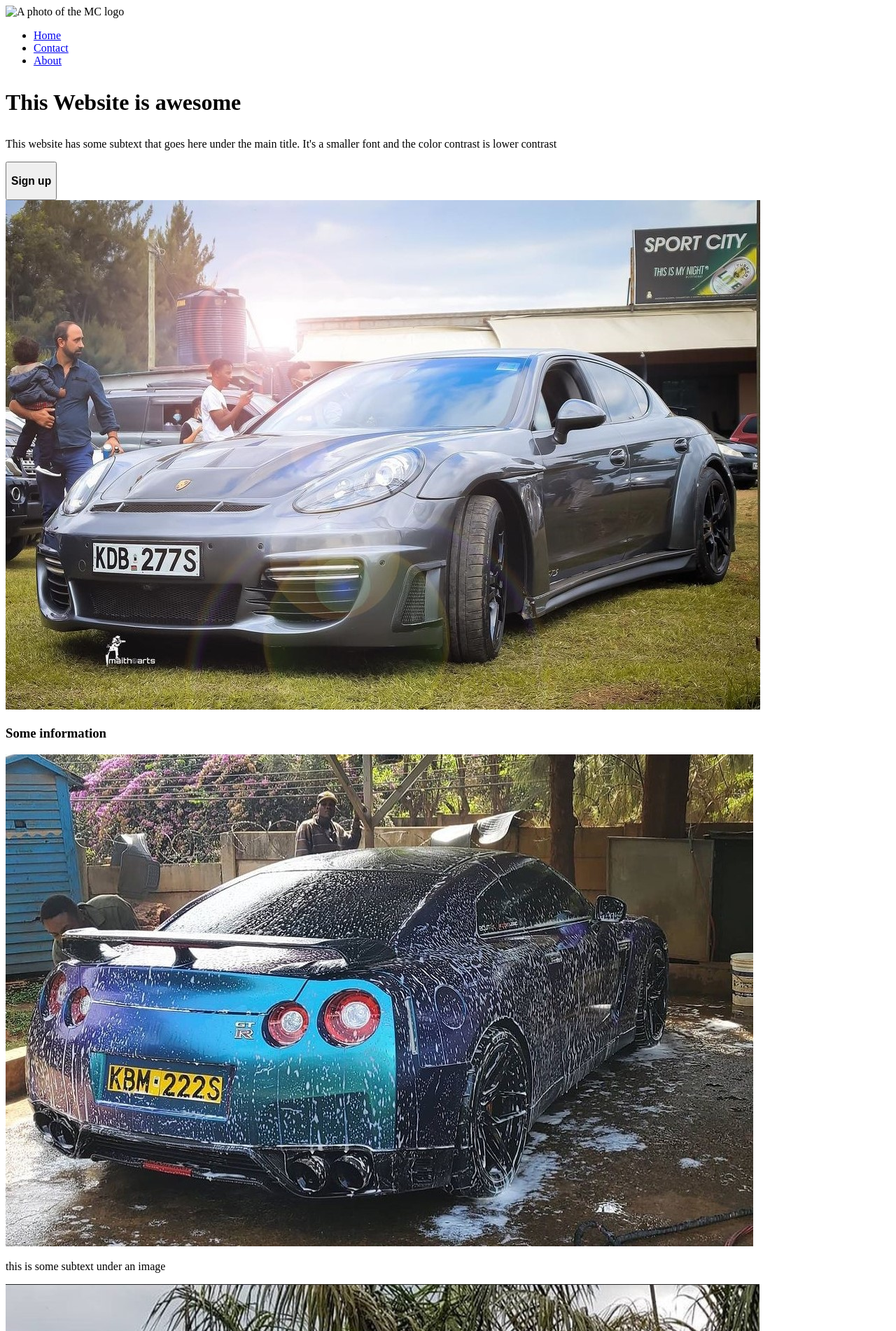
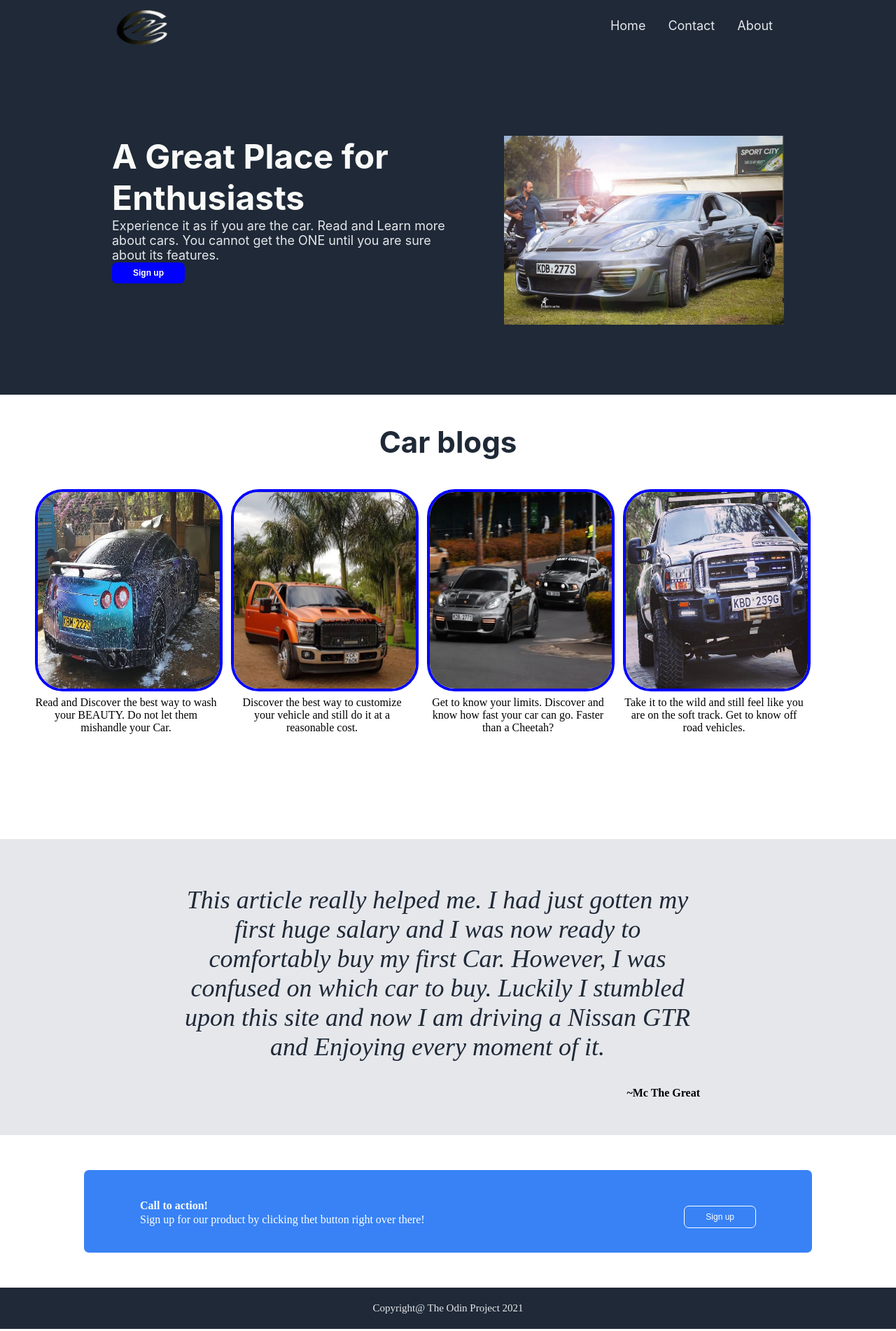
Before and after one commit to MercyKorir/odin-landing-page, a plain HTML site: page index.html in a window 1280 px wide. Shown: the top 1902 px of the page at 70% size. Drawn offline with Linux system fonts and the light colour scheme.

Commit message:
Final Changes

```diff
--- a/index.html
+++ b/index.html
@@ -4,27 +4,28 @@
     <meta charset="UTF-8">
     <meta http-equiv="X-UA-Compatible" content="IE=edge">
     <meta name="viewport" content="width=device-width, initial-scale=1.0">
+    <link rel="stylesheet" href="./styles.css">
     <title>Landing-page</title>
 </head>
 <body>
+    <!----Navigation menu----->
     <nav class="navigation-bar">
-        <div class="navigation-container">
+        <div class="navigation-container flex-row">
             <div class="header-logo">
-                <img src="./images/Mc.jpg" alt="A photo of the MC logo">
+                <img src="./images/logo/Logo.png" alt="A photo of the MC logo">
             </div>
-            <div class="navigation-bar-links">
-                <ul>
-                    <li><a href="./index.html">Home</a></li>
-                    <li><a href="./index.html">Contact</a></li>
-                    <li><a href="./index.html">About</a></li>
+            <div>
+                <ul class="navigation-bar-links">
+                    <li class="navigation-link"><a href="./index.html">Home</a></li>
+                    <li class="navigation-link"><a href="./index.html">Contact</a></li>
+                    <li class="navigation-link"><a href="./index.html">About</a></li>
                 </ul>
             </div>
         </div>
-    </nav>
-    <div class="first-section">
+        <div class="first-section flex-row">
             <div class="leftside-firstsection">
-        <h1><p>This Website is awesome</p></h1>
-        <p>This website has some subtext that goes here under the main title. It's a smaller font and the color contrast is lower contrast</p>
+                <h1 class="main-text">A Great Place for Enthusiasts</h1>
+                <p class="secondary-text">Experience it as if you are the car. Read and Learn more about cars. You cannot get the ONE until you are sure about its features.</p>
                 <span class="button">
                     <button><h3>Sign up</h3></button>
                 </span>
@@ -34,53 +35,101 @@
             </div>
 
         </div>
+    </nav>
+    <!--x--Navigation menu--x--->
 
+<!---Main section--->
+    <div class="main-section">
         <div class="carousel">
             <div class="carousel-headingtext">
-            <h3>Some information</h3>
+                <h3>Car blogs</h3>
             </div>
             <div class="image-carousel">
-            <div class="image-and-text">
+                <div class="image-and-text" data-aos="fade-right" data-aos-delay="200">
+                    <div  class="blog-image">
                         <img src="./images/Assets/blog55.jpg" alt="">
-                <p>this is some subtext under an image</p>
+
                     </div>
-            <div class="image-and-text">
+                    <div class="image-title">
+                        <p>Read and Discover the best way to wash your BEAUTY. Do not let them mishandle your Car.</p>
+
+                    </div>
+
+                </div>
+                <div class="image-and-text" data-aos="fade-in" data-aos-delay="200">
+                    <div class="blog-image">
                         <img src="./images/Assets/blog56.jpg" alt="">
-                <p>this is some subtext under an image</p>
+
                     </div>
-            <div class="image-and-text">
+                    <div class="image-title">
+                        <p>Discover the best way to customize your vehicle and still do it at a reasonable cost.</p>
+
+                    </div>
+
+                </div>
+                <div class="image-and-text" data-aos="fade-left" data-aos-delay="200">
+                    <div class="blog-image">
                         <img src="./images/Assets/blog57.jpg" alt="">
-                <p>this is some subtext under an image</p>
+
                     </div>
-            <div class="image-and-text">
+                    <div class="image-title">
+                        <p>Get to know your limits. Discover and know how fast your car can go. Faster than a Cheetah?</p>
+
+                    </div>
+
+                </div>
+                <div class="image-and-text" data-aos="fade-right" data-aos-delay="200">
+                    <div class="blog-image">
                         <img src="./images/Assets/blog58.jpg" alt="">
-                <p>this is some subtext under an image</p>
+
+                    </div>
+                    <div class="image-title">
+                        <p>Take it to the wild and still feel like you are on the soft track. Get to know off road vehicles.</p>
+
+                    </div>
+
                 </div>
 
 
 
             </div>
+
         </div>
+
+
+
+
         <div class="testimonial">
+            <div class="testimonial-content">
                 <div class="testimonial-text">
-            <p>This is a testimonial from a customer.</p>
+                    <p>This article really helped me. I had just gotten my first huge salary and I was now ready to comfortably buy my first Car. However, I was confused on which car to buy. Luckily I stumbled upon this site and now I am driving a Nissan GTR and Enjoying every moment of it.</p>
 
                 </div>
                 <div class="username">
-            <h4>Mc The Great</h4>
+                    <h4>~Mc The Great</h4>
                 </div>
             </div>
+
+        </div>
+        <div class="container-signup">
             <div class="signup-for-product">
-        <div class="advert-text">
-            <h5>Call to action. It's time!</h5>
-            <p>Sign up for our product by clicking right there!</p>
-            <!--add an icon of an arrow or an animation in a seperate div between text and button-->
+                <div class="sign-up-for-text">
+                    <h4>Call to action!</h4>
+                    <p>Sign up for our product by clicking thet button right over there!</p>
                 </div>
+
+
+
                 <span class="button">
                     <button><h3>Sign up</h3></button>
                 </span>
             </div>
-    <footer>
+        </div>
+
+    </div>
+<!--x-Main section-x-->
+
+    <footer class="footer">
         <div class="copyright">
             <h4>Copyright@ The Odin Project 2021</h4>
         </div>
--- a/styles.css
+++ b/styles.css
@@ -0,0 +1,298 @@
+html, body{
+    margin: 0%;
+    box-sizing: border-box;
+    overflow-x: hidden;
+    overflow: visible;
+}
+/*---Global classes--*/
+a{
+    text-decoration: none; /*removes the underline*/
+}
+ul{
+    list-style-type: none;
+}
+.flex-row{
+    display: flex;
+    flex-direction: row;
+    flex-wrap: wrap;
+}
+
+
+/*--x-Global classes-x-*/
+
+/*-Navigation bar-*/
+.navigation-bar{
+    background: #1f2937;
+    padding: 0 10rem;
+    height: auto;
+}
+.navigation-bar .navigation-container{
+    justify-content: space-between;
+}
+.navigation-bar .navigation-bar-links{
+    display: flex;
+    margin: 0%;
+}
+.navigation-bar .navigation-bar-links .navigation-link{
+    padding: 1.6rem 1rem;
+    position: relative;
+}
+.navigation-bar .navigation-bar-links .navigation-link a{
+    font-size: 18px;
+    font-family: -apple-system, BlinkMacSystemFont, 'Segoe UI', Roboto, Oxygen, Ubuntu, Cantarell, 'Open Sans', 'Helvetica Neue', sans-serif;
+    color: #E5E7EB;
+}
+
+.navigation-bar .header-logo img{
+    height: auto;
+    width: 160px;
+    position: relative;
+    right: 33px;
+    padding: 5px 5px 5px 5px;
+
+
+
+
+
+
+}
+/*.navigation-bar .first-section.flex-row{
+
+}*/
+.navigation-bar .first-section{
+    justify-content: space-between;
+    padding: 100px 0;
+}
+.navigation-bar .leftside-firstsection{
+    float: left;
+    width: 50%;
+
+}
+.navigation-bar .leftside-firstsection h1.main-text{
+    font-family: -apple-system, BlinkMacSystemFont, 'Segoe UI', Roboto, Oxygen, Ubuntu, Cantarell, 'Open Sans', 'Helvetica Neue', sans-serif;
+    font-size: 48px;
+    font-weight: bolder;
+    color: #F9FAF8;
+    margin: 0%;
+}
+.navigation-bar .leftside-firstsection p.secondary-text{
+    font-size: 18px;
+    margin: 0%;
+    color: #E5E7EB;
+    font-family: -apple-system, BlinkMacSystemFont, 'Segoe UI', Roboto, Oxygen, Ubuntu, Cantarell, 'Open Sans', 'Helvetica Neue', sans-serif;
+}
+
+.navigation-bar .button button{
+    border: none;
+    background: blue;
+    border-radius: 7px;
+    padding-left: 30px;
+    padding-right: 30px;
+    padding-top: -10px;
+    padding-bottom: -10px;
+    text-align: center;
+    cursor: pointer;
+}
+.navigation-bar .button button h3{
+    color: white;
+    font-size: 12px;
+    margin-top: 7px;
+    margin-bottom: 7px;
+
+}
+
+.navigation-bar .rightside-carousel img{
+    float: left;
+    height: auto;
+    width: 400px;
+}
+/*-x--Navigation bar--x-*/
+
+/*---Main Section---*/
+/*--Carousel--*/
+
+.main-section .carousel{
+    background: white;
+    margin: 0%;
+    top: 0;
+    bottom: 0;
+    left: 0;
+    right: 0;
+
+}
+.main-section .carousel-headingtext{
+    font-size: 36px;
+    font-weight: bolder;
+    color: #1F2937;
+    text-align: center;
+    font-family: -apple-system, BlinkMacSystemFont, 'Segoe UI', Roboto, Oxygen, Ubuntu, Cantarell, 'Open Sans', 'Helvetica Neue', sans-serif;
+}
+.main-section .image-carousel{
+    position: relative;
+    width: 1100px;
+    margin-left: 50px;
+    margin-right: 55px;
+    margin-top: 0%;
+    margin-bottom: 0%;
+    height: auto;
+    display: grid;
+    grid-template-columns: 1fr 1fr 1fr 1fr;
+    grid-template-rows: 500px;
+    grid-gap: 20px;
+
+}
+.main-section .image-carousel .image-and-text{
+    position: relative;
+
+    border-radius: 40px;
+
+
+}
+.main-section .image-carousel .image-and-text .blog-image, .blog-image img{
+    position: absolute;
+    top: 0;
+    left: 0;
+    right: 0;
+    bottom: 0;
+    width: 100%;
+    height: 75%;
+    border-radius: 40px ;
+
+
+
+}
+.main-section .image-carousel .image-and-text .blog-image img{
+    border: 4px solid blue;
+}
+
+
+.main-section .image-carousel .image-and-text .image-title{
+    position: absolute;
+    width: 100%;
+
+    top: 280px;
+    text-align: center;
+
+
+}
+/*-x-Carousel-x-*/
+
+.main-section .testimonial{
+    text-align: center;
+    margin-left: 0%;
+    margin-right: 0%;
+    margin-top: 0%;
+    margin-bottom: 50px;
+    background: #E5E7EB;
+    height: auto;
+    padding-top: 30px;
+    padding-bottom: 30px;
+    padding-right: 100px;
+    padding-left: 100px;
+
+}
+.main-section .testimonial .testimonial-content{
+    max-width: 750px;
+    margin-right: 150px;
+    margin-left: 150px;
+    text-align: center;
+    height: auto;
+}
+.main-section .testimonial .testimonial-text{
+    font-size: 36px;
+    font-style: italic;
+    font-weight: lighter;
+    color: #1F2937;
+}
+.main-section .testimonial .username{
+    text-align: right;
+}
+
+.main-section .signup-for-product{
+    background-color: #3882F6;
+    padding-top: 5px;
+    padding-bottom: 5px;
+    padding-left: 80px;
+    padding-right: 80px;
+    margin-left: 120px;
+    margin-right: 120px;
+    margin-top: 0%;
+    margin-bottom: 50px;
+    border-radius: 7px;
+    text-align: right;
+
+}
+.main-section .signup-for-product .sign-up-for-text{
+    position: relative;
+    text-align: left;
+    margin: 0%;
+    padding: 0%;
+    color: white;
+    top: 15px;
+
+
+
+}
+.main-section .signup-for-product .sign-up-for-text h4{
+    margin-bottom: 2.5px;
+}
+.main-section .signup-for-product .sign-up-for-text p{
+    margin-top: 2.5px;
+}
+
+
+.main-section .signup-for-product .button button{
+    position: relative;
+
+    bottom: 30px;
+    background-color: #3882F6;
+    border: solid 1.5px white;
+    border-radius: 7px;
+    padding-left: 30px;
+    padding-right: 30px;
+    padding-top: -10px;
+    padding-bottom: -10px;
+    text-align: center;
+    cursor: pointer;
+    margin: 0 auto;
+
+
+}
+.main-section .signup-for-product .button button h3{
+    color: white;
+    font-size: 12px;
+    margin-top: 7px;
+    margin-bottom: 7px;
+    font-weight: lighter;
+
+}
+
+
+/*--x-Main Section-x--*/
+
+/*--Footer---*/
+footer.footer{
+    background: #1F2937;
+    margin-top: 0%;
+    margin-left: 0%;
+    margin-right: 0%;
+    margin-bottom: -19.582px;
+    height: auto;
+    padding-top: 1px;
+    padding-bottom: 1px;
+    text-align: center;
+}
+footer.footer .copyright{
+    margin-top: 0%;
+    margin-bottom: 0%;
+    margin-left: 0%;
+    margin-right: 0%;
+
+}
+footer.footer .copyright h4{
+    font-size: 15px;
+    color: #E5E7EB;
+    font-weight: lighter;
+}
+
+/*--x-Footer-x--*/
```
Also changed, not shown: images/logo/Logo.png (added). Lines whose indentation alone changed are shown as unchanged.
